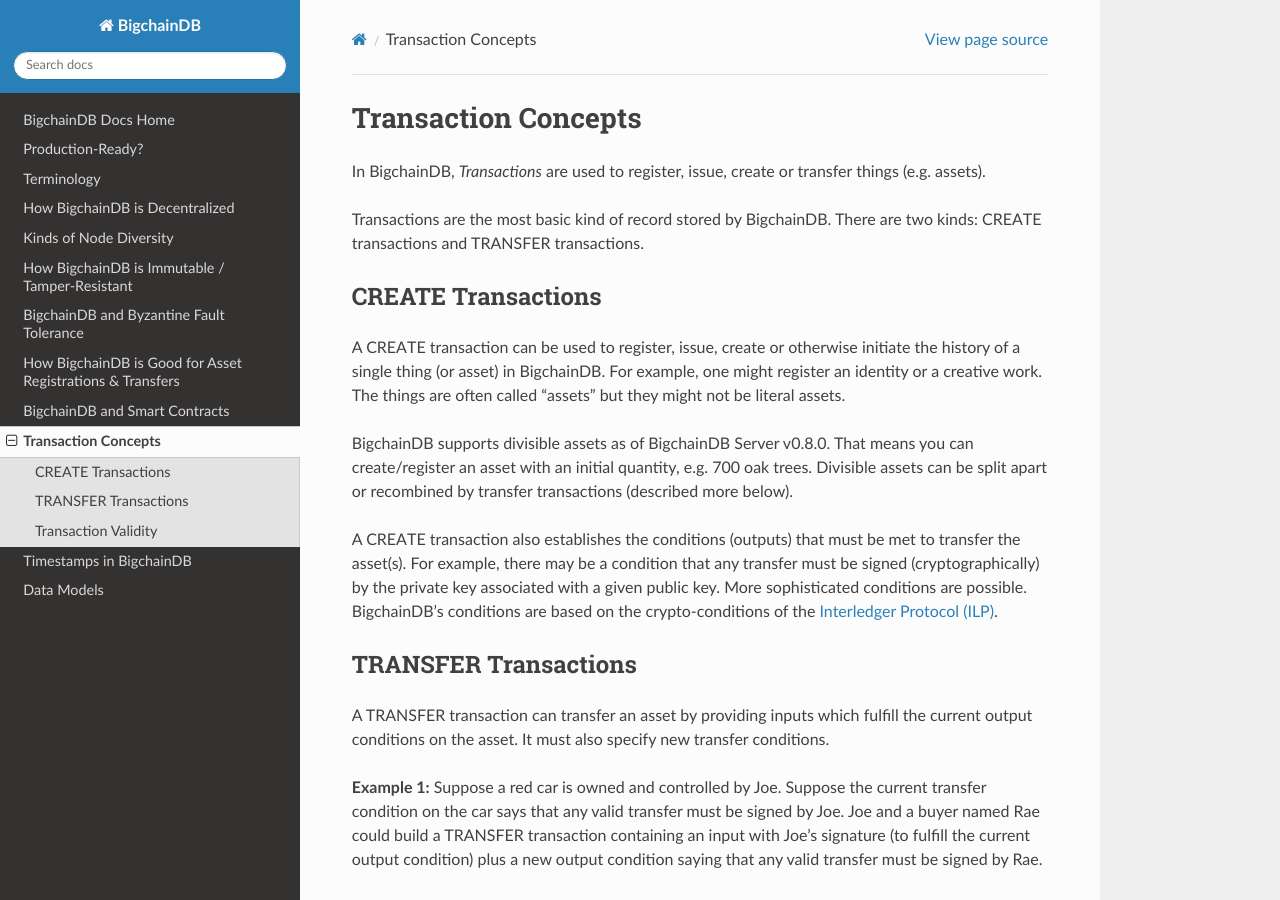
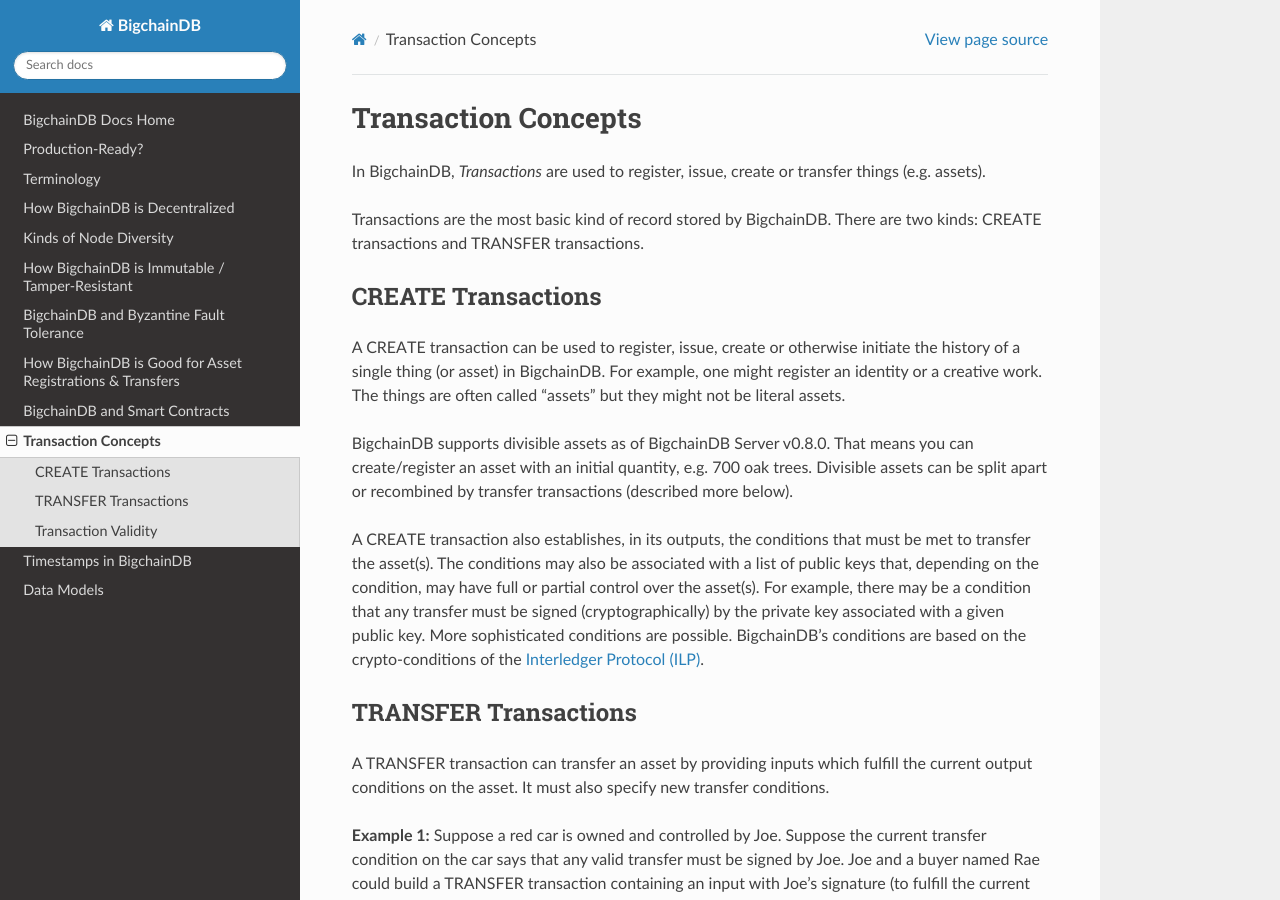
Before and after one commit to bigchaindb/bigchaindb, a Sphinx documentation site: the page built from docs/root/source/transaction-concepts.md, in a window 1280 px wide and 900 px high. Built offline with Sphinx 7.4.7 and the Read the Docs theme 2.0.0, drawn with Linux system fonts in a browser that asks for light colours.

Commit message:
Add description of public keys' association with conditions in transaction concept docs

```diff
--- a/docs/root/source/transaction-concepts.md
+++ b/docs/root/source/transaction-concepts.md
@@ -18,12 +18,14 @@
 e.g. 700 oak trees. Divisible assets can be split apart or recombined
 by transfer transactions (described more below).
 
-A CREATE transaction also establishes the conditions (outputs) that must be met to
-transfer the asset(s). For example, there may be a condition that any transfer
-must be signed (cryptographically) by the private key associated with a
-given public key. More sophisticated conditions are possible.
-BigchainDB's conditions are based on the crypto-conditions of the [Interledger
-Protocol (ILP)](https://interledger.org/).
+A CREATE transaction also establishes, in its outputs, the conditions that must
+be met to transfer the asset(s). The conditions may also be associated with a
+list of public keys that, depending on the condition, may have full or partial
+control over the asset(s). For example, there may be a condition that any
+transfer must be signed (cryptographically) by the private key associated with a
+given public key. More sophisticated conditions are possible. BigchainDB's
+conditions are based on the crypto-conditions of the [Interledger Protocol
+(ILP)](https://interledger.org/).
 
 ## TRANSFER Transactions
 
```
